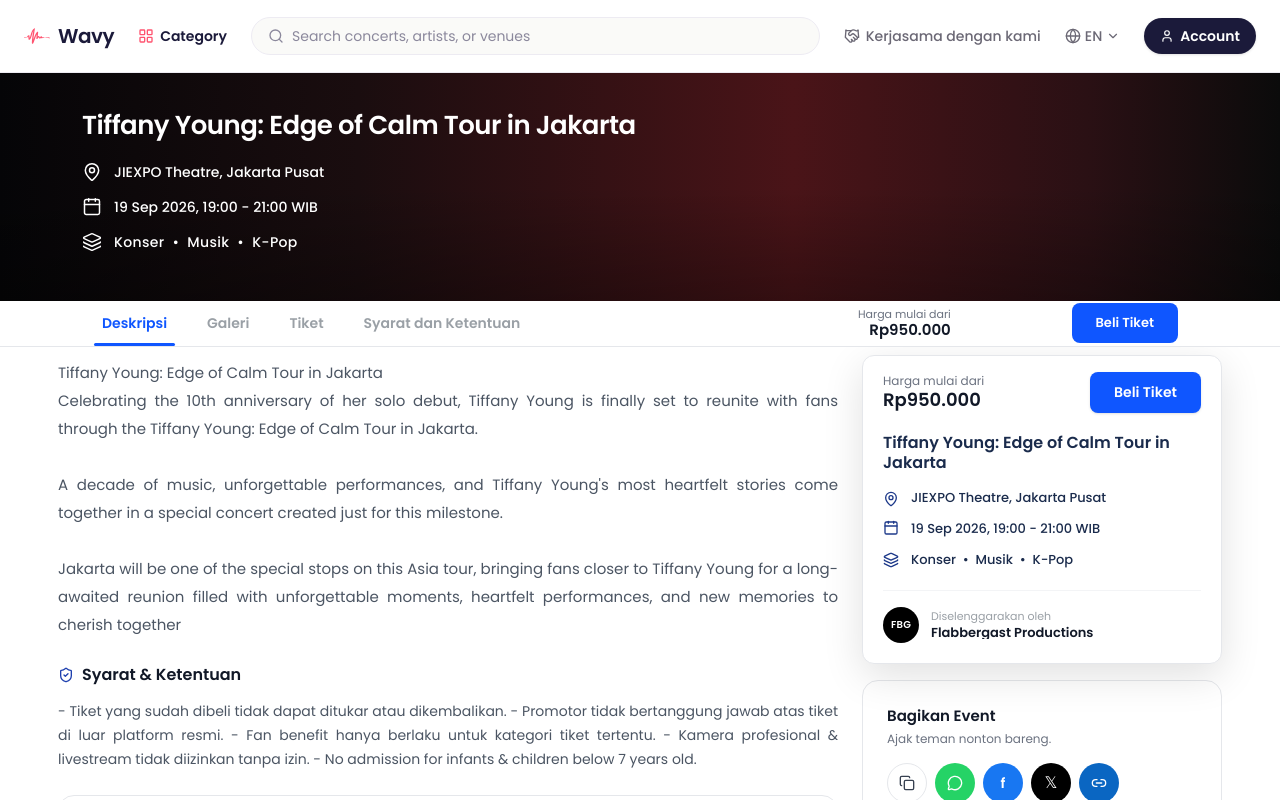
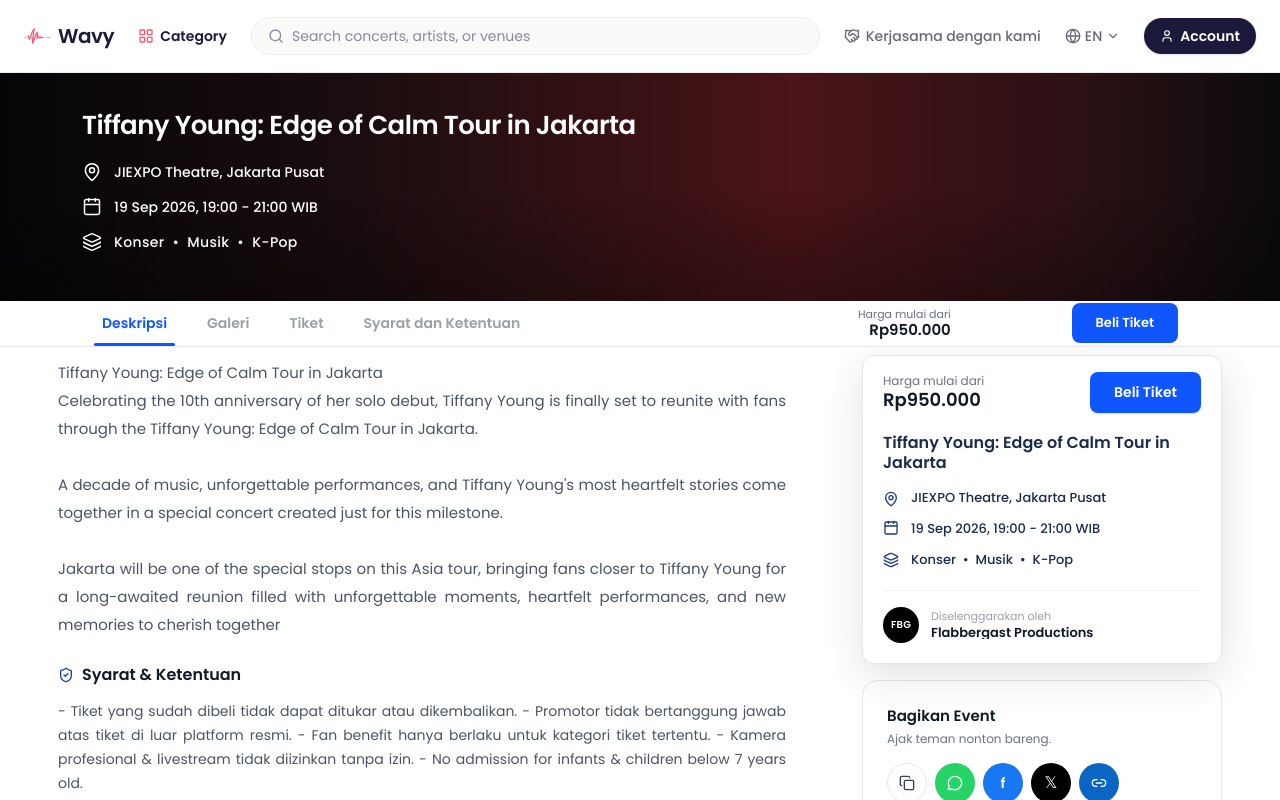
Before and after one commit to jieglee/wavy-next, a Next.js app: page /en/concerts/1 in a window 1280 px wide. Shown: the top 800 px of the page. Built offline with nearby package versions, Linux system fonts and the light colour scheme; no server answers; a web font is replaced by a local one.

Commit message:
feat: add detail description

```diff
--- a/src/app/[locale]/concerts/[id]/page.tsx
+++ b/src/app/[locale]/concerts/[id]/page.tsx
@@ -142,7 +142,7 @@
 
       <div className="mx-auto max-w-[1180px] px-0 py-3 sm:px-0 lg:px-2">
         <div className="grid grid-cols-1 gap-6 lg:grid-cols-[minmax(0,1fr)_360px] lg:items-start">
-          <div className="space-y-6 min-w-0">
+          <div className="space-y-6 min-w-0 pr-9 lg:pr-13">
             <div className="lg:hidden overflow-hidden rounded-xl border border-[#E5E7EB] bg-white">
               <img src={banner} alt={concert.title} className="block h-auto w-full object-contain" />
               <div className="flex items-center justify-between gap-4 px-5 py-4">
```
